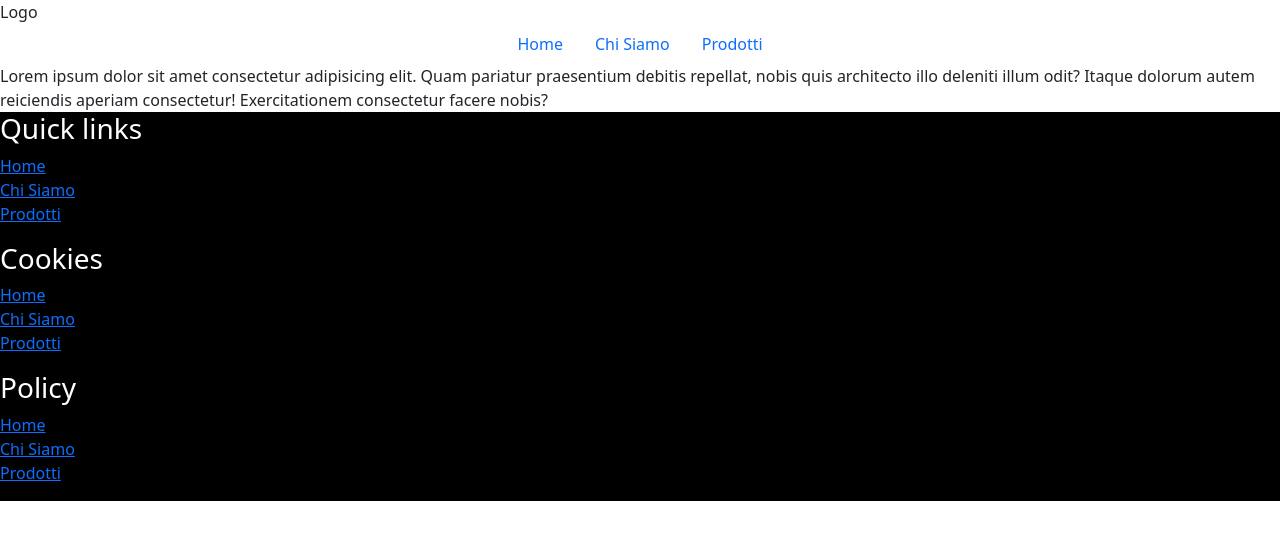
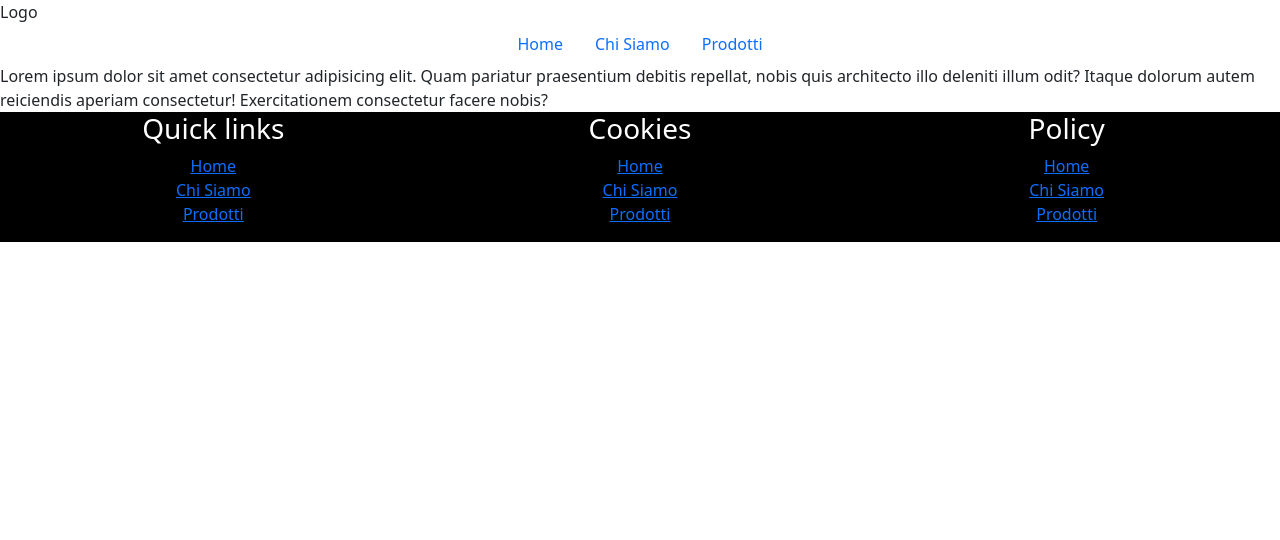
Before and after one commit to AndreaMeroi/react-router, a React (Vite) app: page / in a window 1280 px wide. Shown: the top 540 px of the page. Built offline with nearby package versions, Linux system fonts and the light colour scheme.

Commit message:
add footer fixing

```diff
--- a/src/components/AppFooter.jsx
+++ b/src/components/AppFooter.jsx
@@ -4,10 +4,10 @@ export default function AppFooter() {
 
     return (
         <footer className="bg-black text-white">
-            <div container-fluid>
+            <div className="container-fluid text-center">
                 <div className="row">
 
-                    <div col-12 col-sm-6 col-md-4>
+                    <div className="col-12 col-sm-6 col-md-4">
                         <h3>Quick links</h3>
                         <ul className="list-unstyled">
                             <li><Link to="/">Home</Link></li>
@@ -15,7 +15,7 @@ export default function AppFooter() {
                             <li><Link to="/Prodotti">Prodotti</Link></li>
                         </ul>
                     </div>
-                    <div col-12 col-sm-6 col-md-4>
+                    <div className="col-12 col-sm-6 col-md-4">
                         <h3>Cookies</h3>
                         <ul className="list-unstyled">
                             <li><Link to="/">Home</Link></li>
@@ -23,7 +23,7 @@ export default function AppFooter() {
                             <li><Link to="/Prodotti">Prodotti</Link></li>
                         </ul>
                     </div>
-                    <div col-12 col-sm-6 col-md-4>
+                    <div className="col-12 col-sm-6 col-md-4">
                         <h3>Policy</h3>
                         <ul className="list-unstyled">
                             <li><Link to="/">Home</Link></li>
--- a/src/pages/Prodotti.jsx
+++ b/src/pages/Prodotti.jsx
@@ -1,5 +1,4 @@
-import AppHeader from "../components/AppHeader.Jsx"
-import AppFooter from "../components/AppFooter"
+
 
 export default function Prodtti() {
 
```
